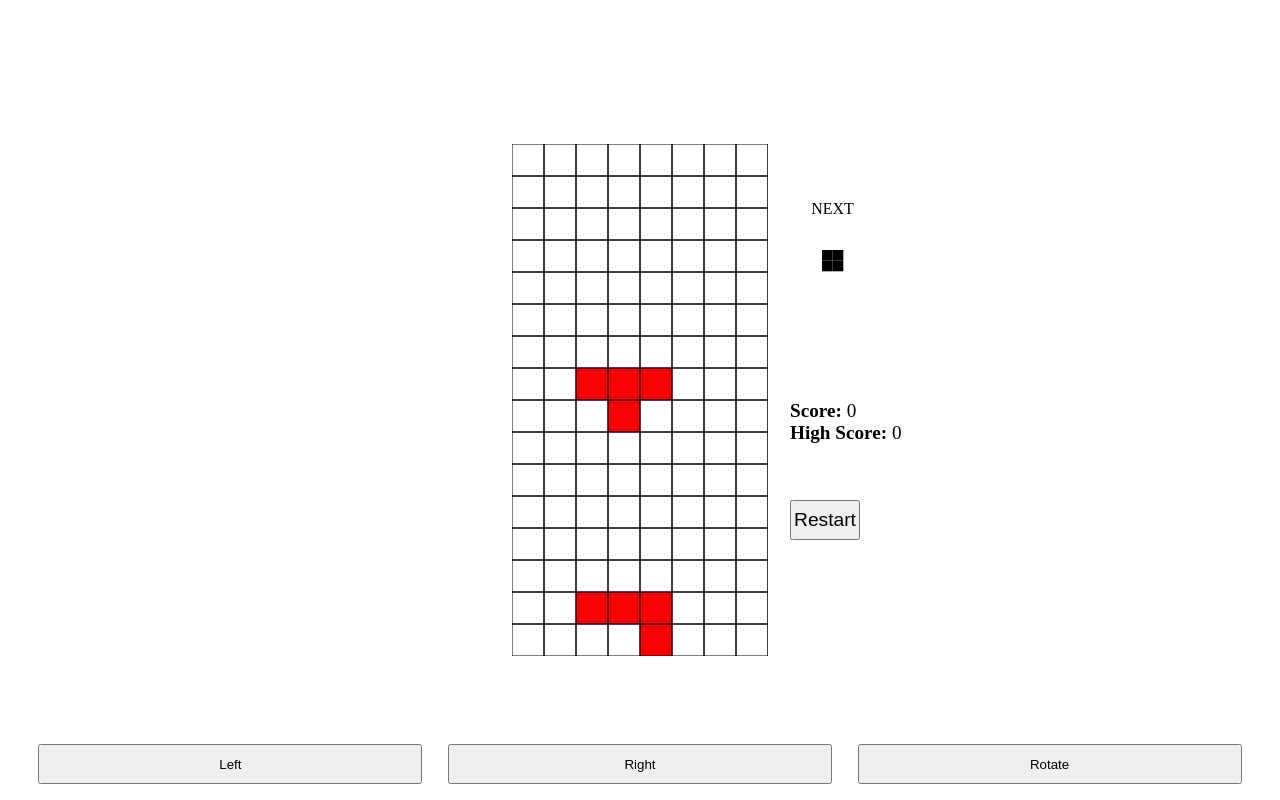
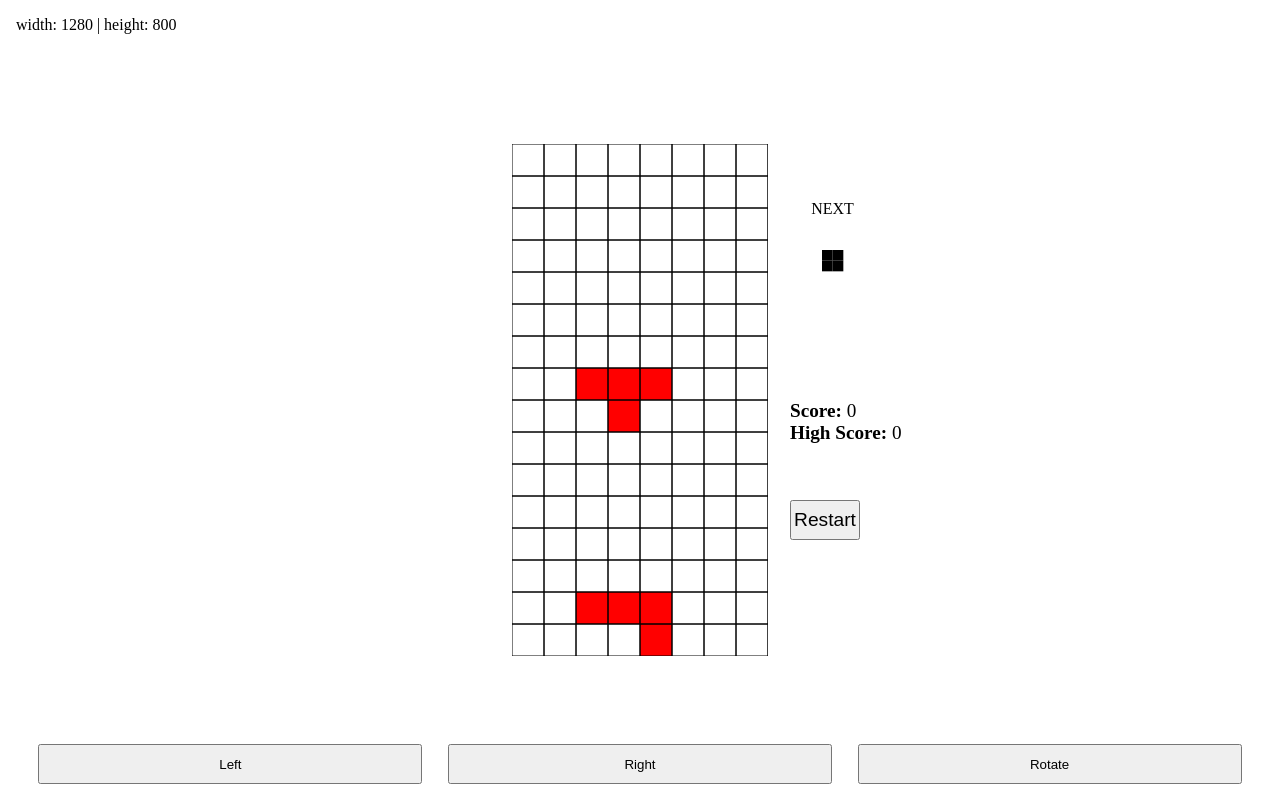
Before and after one commit to OrkasST/Tetris, a plain HTML site: page index.html in a window 1280 px wide. Drawn offline with Linux system fonts and the light colour scheme.

Commit message:
Added screen dimensions display

```diff
--- a/game.js
+++ b/game.js
@@ -5,9 +5,21 @@ import { SHAPES } from "./shapes.js"
 
 document.addEventListener("DOMContentLoaded", () => {
     // let f = new FontFace("Limelight", 'url("https://fonts.googleapis.com/css2?family=Limelight&display=swap")')
+    const widthEl = document.getElementById("measureWidth")
+    const heightEl = document.getElementById("measureHeight")
+    showResolutions(widthEl, heightEl)
+    window.addEventListener("resize", () => {
+        console.log("gvgrvgdkskvdg");
+        showResolutions(widthEl, heightEl)
+    })
     const tetris = new Game(document.getElementById("screen"), ["TimesNewRoman"])
     tetris.init()
 })
+
+function showResolutions(widthEl, heightEl) {
+    widthEl.innerText = window.innerWidth
+    heightEl.innerText = window.innerHeight
+}
 
 class Game {
     constructor(canvasElement, fonts) {
--- a/index.html
+++ b/index.html
@@ -30,6 +30,8 @@
 
         <button id="rotate">Rotate</button>
     </div>
+
+    <div class="measures">width: <span id="measureWidth"></span> | height: <span id="measureHeight"></span></div>
     <script type="module" src="./game.js"></script>
 </body>
 
--- a/syle.css
+++ b/syle.css
@@ -66,3 +66,9 @@
     width: 30vw;
     height: 5vh;
 }
+
+.measures{
+    position: absolute;
+    left: 1rem;
+    top: 1rem;
+}
```
